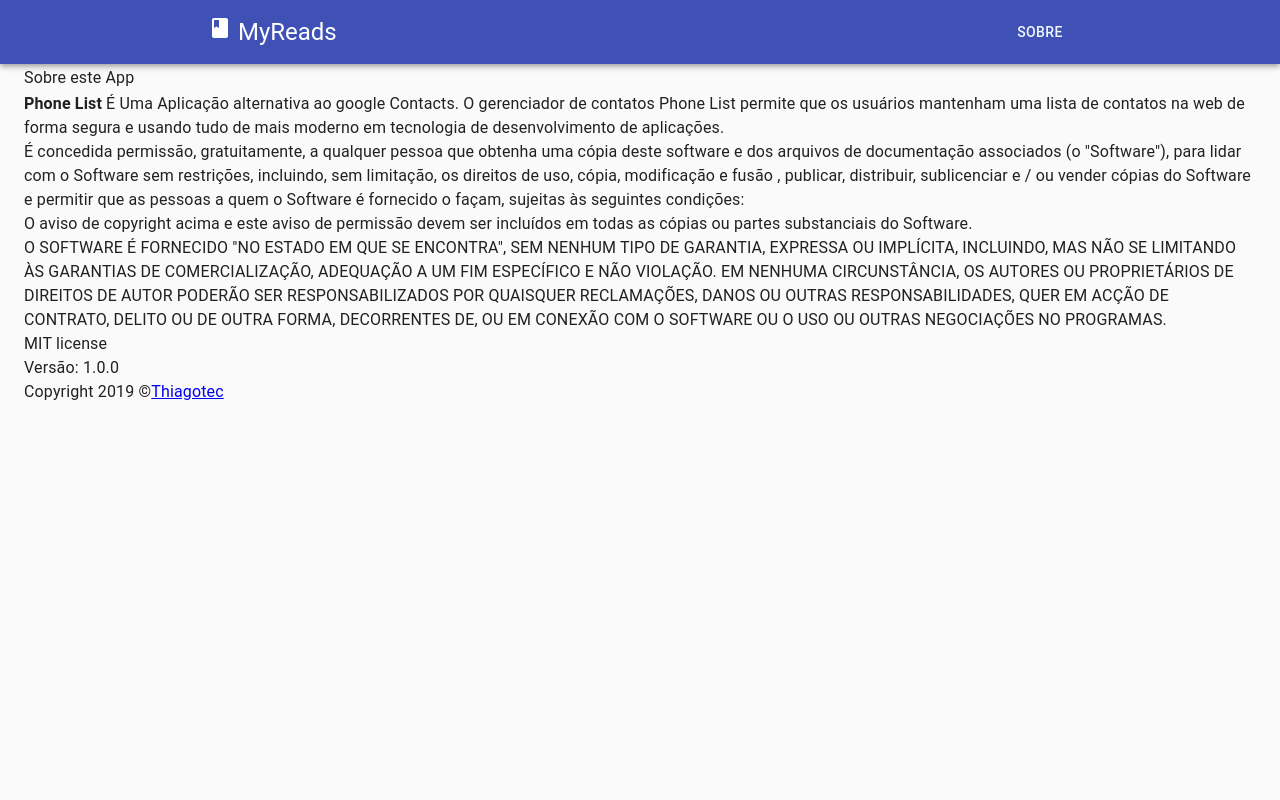
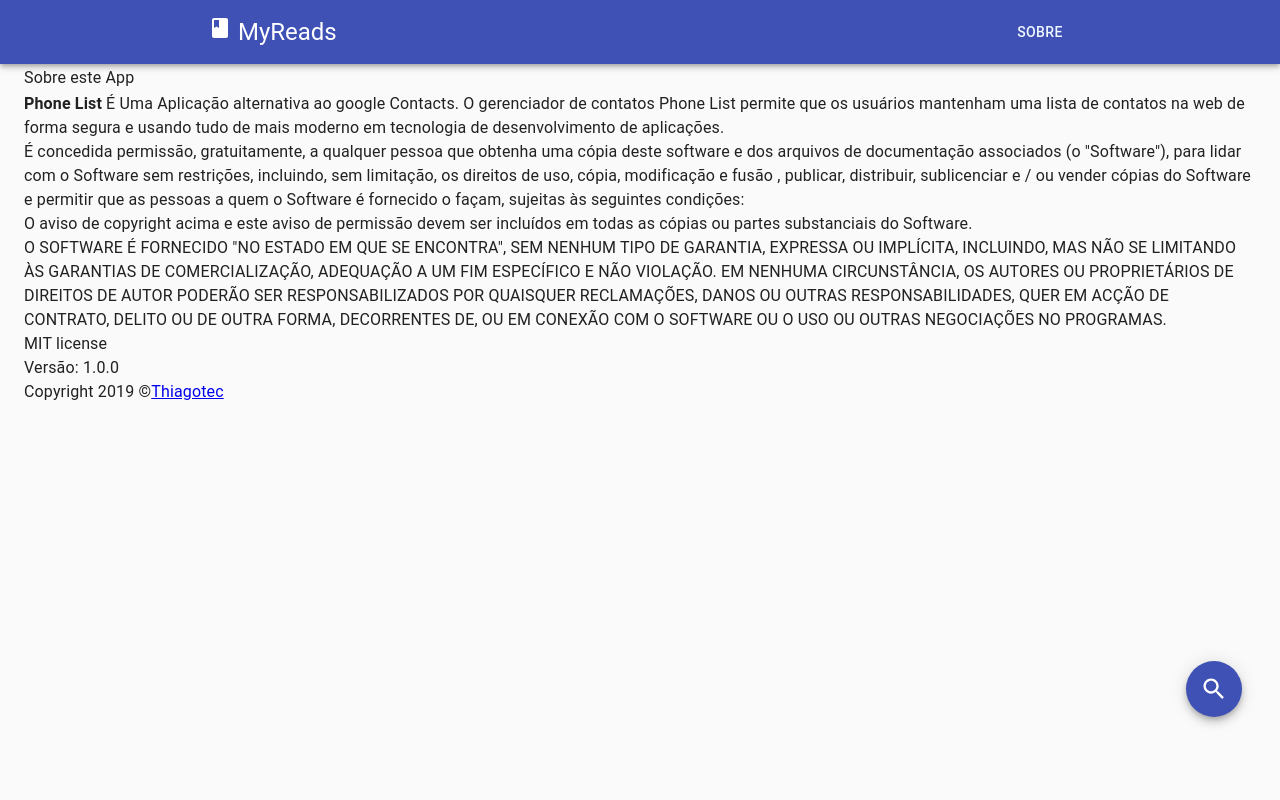
Before and after one commit to thienry/my-reads, a React (Create React App) app: page /sobre in a window 1280 px wide. Shown: the top 800 px of the page. Built offline with nearby package versions, Linux system fonts and the light colour scheme.

Commit message:
SearchButton component implemented

```diff
--- a/src/App.js
+++ b/src/App.js
@@ -6,6 +6,7 @@
 import About from "./components/pages/About";
 import BookList from "./components/books/BookList";
 import SearchBooks from "./components/search/SearchBooks";
+import SearchButton from "./components/layout/SearchButton";
 
 function App() {
   return (
@@ -23,7 +24,7 @@
 
           <Route
             exact
-            path="search"
+            path="/pesquisar"
             render={({ history }) => (
               <SearchBooks onCChange={"updateBooksDetails"} myBooks={"books"} />
             )}
@@ -31,6 +32,7 @@
 
           <Route exact path="/sobre" component={About} />
         </Switch>
+        <SearchButton />
         <Footer />
       </>
     </Router>
--- a/src/components/layout/SearchButton.js
+++ b/src/components/layout/SearchButton.js
@@ -1,11 +1,38 @@
-import React from 'react'
+import React from "react";
+import { Link as RouterLink, withRouter } from "react-router-dom";
 
-const SearchButton = () => {
+import { MdSearch } from "react-icons/md";
+
+import { makeStyles } from "@material-ui/core/styles";
+import Fab from "@material-ui/core/Fab";
+import Tooltip from "@material-ui/core/Tooltip";
+import Link from "@material-ui/core/Link";
+
+const SearchButton = ({ location }) => {
+  const classes = useStyles();
+
   return (
-    <div>
+    <>
+      {location.pathname !== "/pesquisar" && (
+        <Link component={RouterLink} to="/pesquisar" color="inherit">
+          <Tooltip title="Buscar Livros" placement="top">
+            <Fab color="primary" aria-label="add" className={classes.fab}>
+              <MdSearch size="2em" />
+            </Fab>
+          </Tooltip>
+        </Link>
+      )}
+    </>
+  );
+};
 
-    </div>
-  )
-}
+const useStyles = makeStyles(theme => ({
+  fab: {
+    position: "fixed",
+    right: "30px",
+    bottom: "75px",
+    margin: theme.spacing(1)
+  }
+}));
 
-export default SearchButton
+export default withRouter(SearchButton);
```
